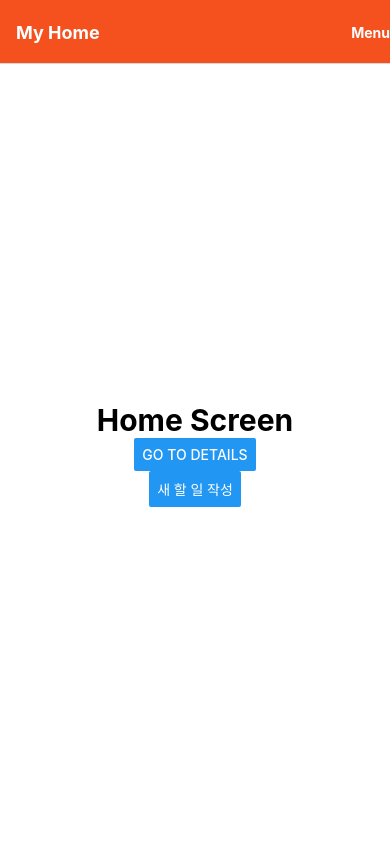
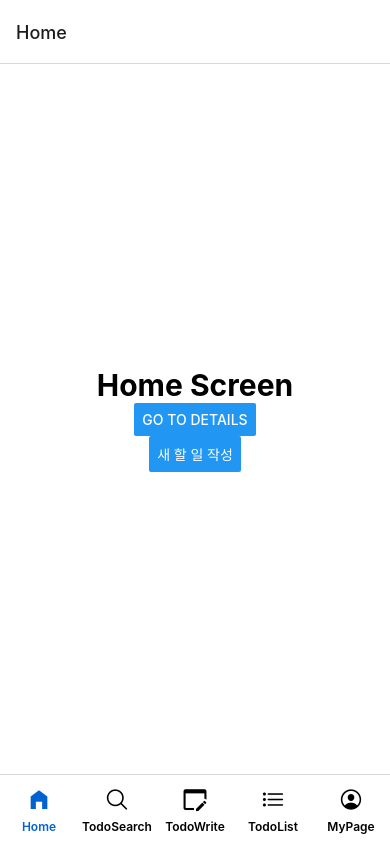
Before and after one commit to SangWon7242/tutorial-navigation-T, a React Native app: screen / in a window 390 px wide. Built offline with nearby package versions, Linux system fonts and the light colour scheme.

Commit message:
아이콘을 컴포넌트로 분리하여 관리하고, 분리한 컴포넌트를 tap.screen에 적용

```diff
--- a/App.js
+++ b/App.js
@@ -10,6 +10,12 @@ import {
 } from "react-native";
 import { NavigationContainer, useNavigation } from "@react-navigation/native";
 import { createNativeStackNavigator } from "@react-navigation/native-stack";
+import { createBottomTabNavigator } from "@react-navigation/bottom-tabs";
+import {
+  MaterialCommunityIcons,
+  MaterialIcons,
+  Ionicons,
+} from "@expo/vector-icons";
 
 const HomeScreen = ({ navigation }) => {
   // const navigation = useNavigation();
@@ -24,6 +30,14 @@ const HomeScreen = ({ navigation }) => {
         title="새 할 일 작성"
         onPress={() => navigation.navigate("TodoWrite")}
       />
+    </View>
+  );
+};
+
+const TodoSearchScreen = ({ navigation }) => {
+  return (
+    <View style={{ flex: 1, alignItems: "center", justifyContent: "center" }}>
+      <Text>TodoSearch</Text>
     </View>
   );
 };
@@ -54,6 +68,14 @@ const TodoWriteScreen = ({ navigation, route }) => {
   );
 };
 
+const TodoListScreen = ({ navigation }) => {
+  return (
+    <View style={{ flex: 1, alignItems: "center", justifyContent: "center" }}>
+      <Text>TodoList</Text>
+    </View>
+  );
+};
+
 const DetailsScreen = ({ navigation, route }) => {
   const todo = route.params?.todo;
 
@@ -70,38 +92,94 @@ const DetailsScreen = ({ navigation, route }) => {
   );
 };
 
-const Stack = createNativeStackNavigator();
+const MyPageScreen = ({ navigation }) => {
+  return (
+    <View style={{ flex: 1, alignItems: "center", justifyContent: "center" }}>
+      <Text>MyPage</Text>
+    </View>
+  );
+};
+
+const Tab = createBottomTabNavigator();
 
 export default function App() {
+  const tapConfig = [
+    {
+      name: "Home",
+      component: HomeScreen,
+      focusedIcon: "home-variant",
+      unFocusedIcon: "home-variant-outline",
+      iconCompnent: MaterialCommunityIcons,
+    },
+    {
+      name: "TodoSearch",
+      component: TodoSearchScreen,
+      focusedIcon: "search-sharp",
+      unFocusedIcon: "search-outline",
+      iconCompnent: Ionicons,
+    },
+    {
+      name: "TodoWrite",
+      component: TodoWriteScreen,
+      focusedIcon: "application-edit",
+      unFocusedIcon: "application-edit-outline",
+      iconCompnent: MaterialCommunityIcons,
+    },
+    {
+      name: "TodoList",
+      component: TodoListScreen,
+      focusedIcon: "list-sharp",
+      unFocusedIcon: "list-outline",
+      iconCompnent: Ionicons,
+    },
+    {
+      name: "MyPage",
+      component: MyPageScreen,
+      focusedIcon: "person-circle-sharp",
+      unFocusedIcon: "person-circle-outline",
+      iconCompnent: Ionicons,
+    },
+  ];
+
+  const screenOption = ({ route }) => ({
+    tabBarIcon: ({ focused, color, size }) => {
+      // tapConfig에서 config name이 스크린 name이랑 일치하는지 확인
+      const routeConfig = tapConfig.find(
+        (config) => config.name === route.name
+      );
+
+      const iconName = focused
+        ? routeConfig.focusedIcon
+        : routeConfig.unFocusedIcon;
+
+      const IconComponent = routeConfig.iconCompnent;
+
+      return <IconComponent name={iconName} size={size} color={color} />;
+    },
+    tabBarActiveTintColor: "#0163d2",
+    tabBarInactiveTintColor: "black",
+    tabBarLabelStyle: {
+      fontSize: 12,
+      paddingBottom: 10,
+      fontWeight: 600,
+    },
+    tabBarStyle: {
+      height: 70,
+      paddingTop: 5,
+    },
+  });
+
   return (
     <NavigationContainer>
-      <Stack.Navigator
-        initialRouteName="Home"
-        screenOptions={{
-          headerStyle: {
-            backgroundColor: "#f4511e",
-          },
-          headerTintColor: "#fff",
-          headerTitleStyle: {
-            fontWeight: "bold",
-          },
-        }}
-      >
-        <Stack.Screen
-          name="Home"
-          component={HomeScreen}
-          options={{
-            title: "My Home",
-            headerRight: () => (
-              <Pressable onPress={() => alert("클릭됨!!")}>
-                <Text style={{ color: "#fff", fontWeight: "bold" }}>Menu</Text>
-              </Pressable>
-            ),
-          }}
-        />
-        <Stack.Screen name="TodoWrite" component={TodoWriteScreen} />
-        <Stack.Screen name="Details" component={DetailsScreen} />
-      </Stack.Navigator>
+      <Tab.Navigator screenOptions={screenOption}>
+        {tapConfig.map((routeConfig) => (
+          <Tab.Screen
+            key={routeConfig.name}
+            name={routeConfig.name}
+            component={routeConfig.component}
+          />
+        ))}
+      </Tab.Navigator>
     </NavigationContainer>
   );
 }
--- a/package.json
+++ b/package.json
@@ -9,6 +9,7 @@
     "web": "expo start --web"
   },
   "dependencies": {
+    "@expo/vector-icons": "^14.0.4",
     "@react-navigation/bottom-tabs": "^6.6.1",
     "@react-navigation/native": "^6.1.18",
     "@react-navigation/native-stack": "^6.11.0",
```
Also changed, not shown: 1 other file (tests, documents, lock files or other folders).
